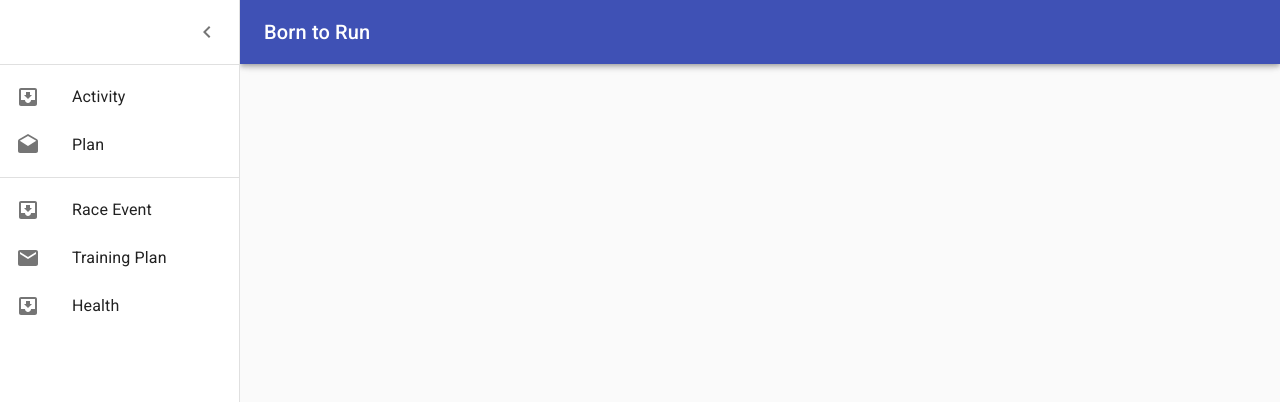
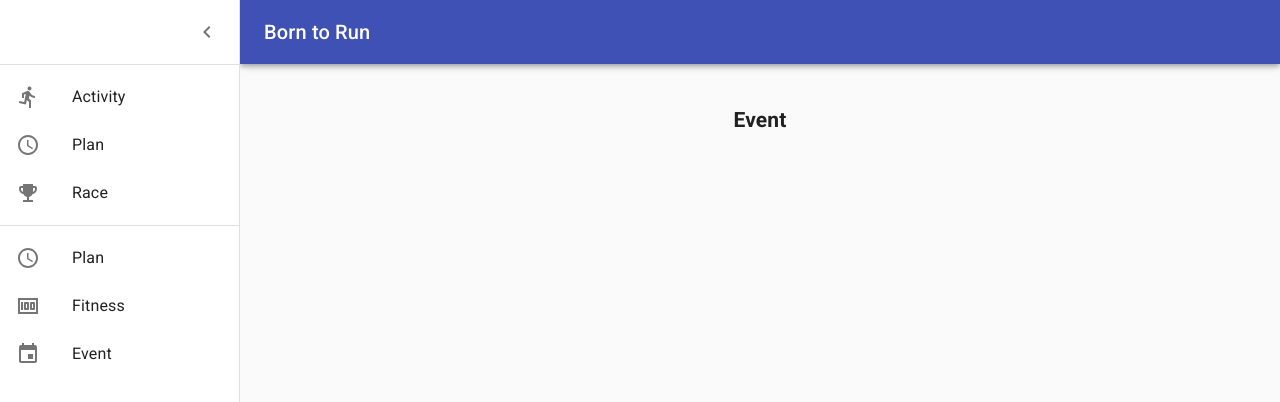
Before and after one commit to yushihui/runrun, a React (Create React App) app: page /event in a window 1280 px wide. Both pictures are taken after a click on the button "open drawer". Shown: the top 402 px of the page. Built offline with nearby package versions, Linux system fonts and the light colour scheme.

Commit message:
add components

```diff
--- /dev/null
+++ b/src/components/activity/race.js
@@ -0,0 +1,9 @@
+import React from 'react'
+
+const  Race= () => (
+    <div>
+        <h2>Race</h2>
+    </div>
+)
+
+export default Race
--- /dev/null
+++ b/src/components/fit/fitness.js
@@ -0,0 +1,9 @@
+import React from 'react'
+
+const  Fit= () => (
+    <div>
+        <h2>Fit</h2>
+    </div>
+)
+
+export default Fit
--- /dev/null
+++ b/src/components/plan/event.js
@@ -0,0 +1,9 @@
+import React from 'react'
+
+const  RaceEvent = () => (
+    <div>
+        <h2>Event</h2>
+    </div>
+)
+
+export default RaceEvent
--- a/src/nav.js
+++ b/src/nav.js
@@ -15,14 +15,19 @@ import ChevronRightIcon from "@material-ui/icons/ChevronRight";
 import ListItem from "@material-ui/core/ListItem";
 import ListItemIcon from "@material-ui/core/ListItemIcon";
 import ListItemText from "@material-ui/core/ListItemText";
-import InboxIcon from "@material-ui/icons/MoveToInbox";
-import MailIcon from "@material-ui/icons/Mail";
-import DraftsIcon from "@material-ui/icons/Drafts";
-import { Link as RouterLink } from 'react-router-dom';
-import { Switch, Route, MemoryRouter } from 'react-router';
-import PropTypes from 'prop-types';
+import EventIcon from '@material-ui/icons/Event';
+import MoneyIcon from '@material-ui/icons/Money';
+import EmojiEventsIcon from '@material-ui/icons/EmojiEvents';
+import ScheduleIcon from "@material-ui/icons/Schedule";
+import DirectionsRunIcon from "@material-ui/icons/DirectionsRun";
+import { Link as RouterLink } from "react-router-dom";
+import { Switch, Route, MemoryRouter } from "react-router";
+import PropTypes from "prop-types";
 import Activity from "./components/activity/activity";
-import Plan from "./components/plan/paln";
+import Plan from "./components/plan/plan";
+import Race from "./components/activity/race";
+import RaceEvent from "./components/plan/event";
+import Fit from "./components/fit/fitness";
 
 const drawerWidth = 240;
 
@@ -92,7 +97,7 @@ function ListItemLink(props) {
         // See https://github.com/ReactTraining/react-router/issues/6056
         <RouterLink to={to} {...itemProps} innerRef={ref} />
       )),
-      [to],
+    [to]
   );
 
   return (
@@ -108,7 +113,7 @@ function ListItemLink(props) {
 ListItemLink.propTypes = {
   icon: PropTypes.element,
   primary: PropTypes.string.isRequired,
-  to: PropTypes.string.isRequired,
+  to: PropTypes.string.isRequired
 };
 
 export default function NaviLeft() {
@@ -172,19 +177,19 @@ export default function NaviLeft() {
         </div>
         <Divider />
         <List aria-label="main mailbox folders">
-            <ListItemLink to="/activity" primary="Activity" icon={<InboxIcon />} />
-            <ListItemLink to="/plan" primary="Plan" icon={<DraftsIcon />} />
+          <ListItemLink
+            to="/activity"
+            primary="Activity"
+            icon={<DirectionsRunIcon />}
+          />
+          <ListItemLink to="/plan" primary="Plan" icon={<ScheduleIcon />} />
+          <ListItemLink to="/race" primary="Race" icon={<EmojiEventsIcon />} />
         </List>
         <Divider />
         <List>
-          {generalActions.map((text, index) => (
-            <ListItem button key={text}>
-              <ListItemIcon>
-                {index % 2 === 0 ? <InboxIcon /> : <MailIcon />}
-              </ListItemIcon>
-              <ListItemText primary={text} />
-            </ListItem>
-          ))}
+          <ListItemLink to="/plan" primary="Plan" icon={<ScheduleIcon />} />
+          <ListItemLink to="/health" primary="Fitness" icon={<MoneyIcon />} />
+          <ListItemLink to="/event" primary="Event" icon={<EventIcon />} />
         </List>
       </Drawer>
       <main
@@ -195,9 +200,11 @@ export default function NaviLeft() {
         <div className={classes.drawerHeader} />
 
         <Switch>
-
-          <Route path='/activity' component={Activity}/>
-          <Route path='/plan' component={Plan}/>
+          <Route path="/activity" component={Activity} />
+          <Route path="/plan" component={Plan} />
+          <Route path="/race" component={Race} />
+          <Route path="/event" component={RaceEvent} />
+          <Route path="/health" component={Fit} />
         </Switch>
       </main>
     </div>
```
Also changed, not shown: src/components/plan/plan.js (renamed from src/components/plan/paln.js). Lines whose indentation alone changed are shown as unchanged.
